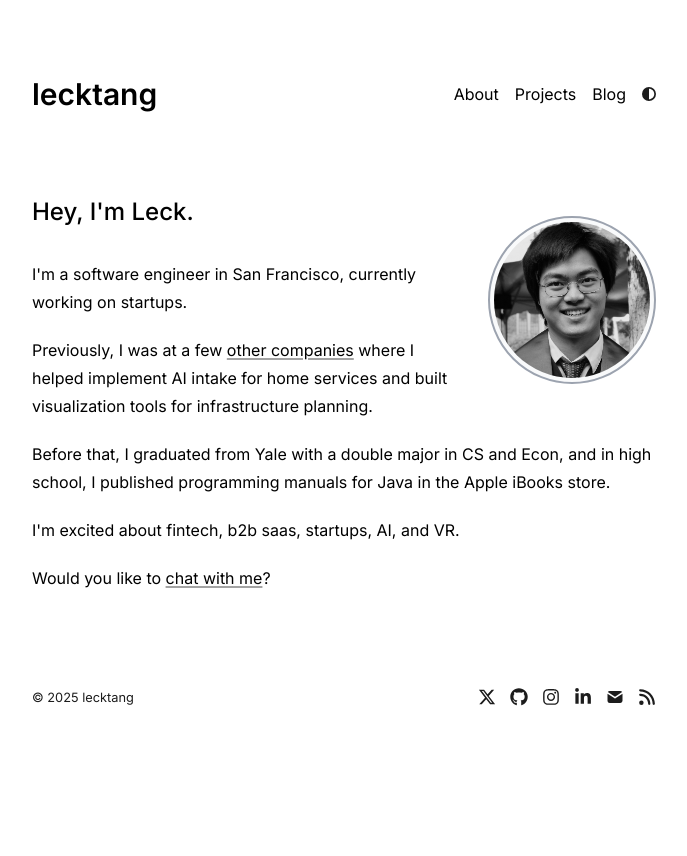
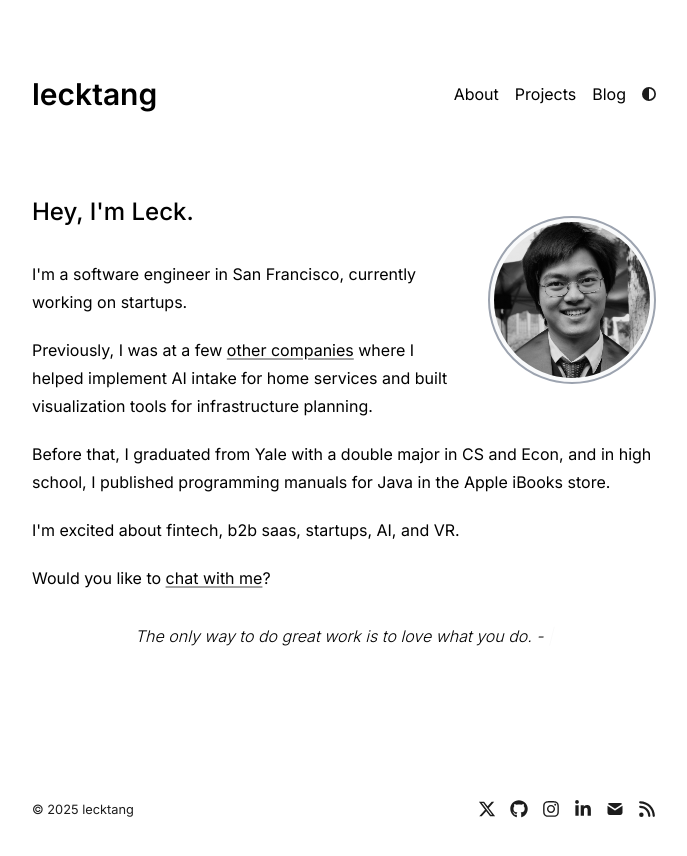
Before and after one commit to achrysaetos/portfolio-website, a Next.js app: page / in a window 1280 px wide. Shown: the top 856 px of the page, without its empty margins (296-983 px from the left). Built offline with nearby package versions, Linux system fonts and the light colour scheme.

Commit message:
add real time quotes section

```diff
--- /dev/null
+++ b/app/components/Quotes.tsx
@@ -0,0 +1,66 @@
+"use client";
+import { useState, useEffect } from "react";
+import { motion, AnimatePresence } from "framer-motion";
+
+const quotes = [
+  "The only way to do great work is to love what you do. - Steve Jobs",
+  "Strive not to be a success, but rather to be of value. - Albert Einstein",
+  "The mind is everything. What you think you become. - Buddha",
+  "Your time is limited, so don't waste it living someone else's life. - Steve Jobs",
+  "The best way to predict the future is to create it. - Peter Drucker",
+];
+
+export default function Quotes() {
+  const [quoteIndex, setQuoteIndex] = useState(0);
+  const [currentText, setCurrentText] = useState("");
+  const [isDeleting, setIsDeleting] = useState(false);
+  const [loopNum, setLoopNum] = useState(0);
+  const typingSpeed = 100;
+  const deletingSpeed = 25;
+  const delayBetweenQuotes = 2000;
+
+  useEffect(() => {
+    const handleTyping = () => {
+      const i = loopNum % quotes.length;
+      const fullText = quotes[i];
+
+      setCurrentText(
+        isDeleting
+          ? fullText.substring(0, currentText.length - 1)
+          : fullText.substring(0, currentText.length + 1)
+      );
+
+      if (!isDeleting && currentText === fullText) {
+        setTimeout(() => setIsDeleting(true), delayBetweenQuotes);
+      } else if (isDeleting && currentText === "") {
+        setIsDeleting(false);
+        setLoopNum(loopNum + 1);
+        setQuoteIndex((prevIndex) => (prevIndex + 1) % quotes.length);
+      }
+    };
+
+    const ticker = setTimeout(
+      handleTyping,
+      isDeleting ? deletingSpeed : typingSpeed
+    );
+
+    return () => clearTimeout(ticker);
+  }, [currentText, isDeleting, loopNum, quotes, typingSpeed, deletingSpeed, delayBetweenQuotes]);
+
+  return (
+    <div className="mt-8 text-md font-light text-center h-20 italic">
+      <AnimatePresence mode="wait">
+        <motion.span
+          key={quoteIndex}
+          initial={{ opacity: 0 }}
+          animate={{ opacity: 1 }}
+          exit={{ opacity: 0 }}
+          transition={{ duration: 0.5 }}
+        >
+          {currentText}
+        </motion.span>
+      </AnimatePresence>
+      <span className="animate-ping">|</span>
+    </div>
+  );
+}
--- a/app/page.tsx
+++ b/app/page.tsx
@@ -2,6 +2,7 @@
 import Image from "next/image";
 import { socialLinks } from "./config";
 import { motion, useAnimation } from "framer-motion";
+import Quotes from "./components/Quotes";
 
 export default function Page() {
   const controls = useAnimation();
@@ -91,6 +92,7 @@ export default function Page() {
           ?
         </p>
       </div>
+      <Quotes />
     </section>
   );
 }
```
